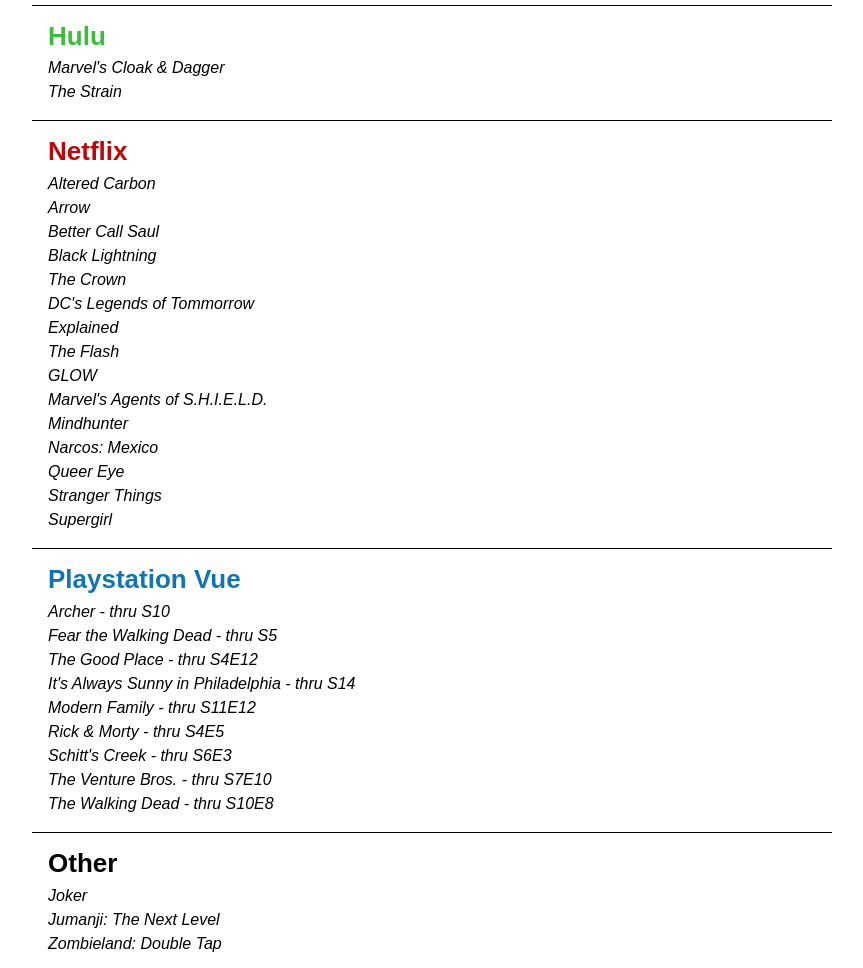
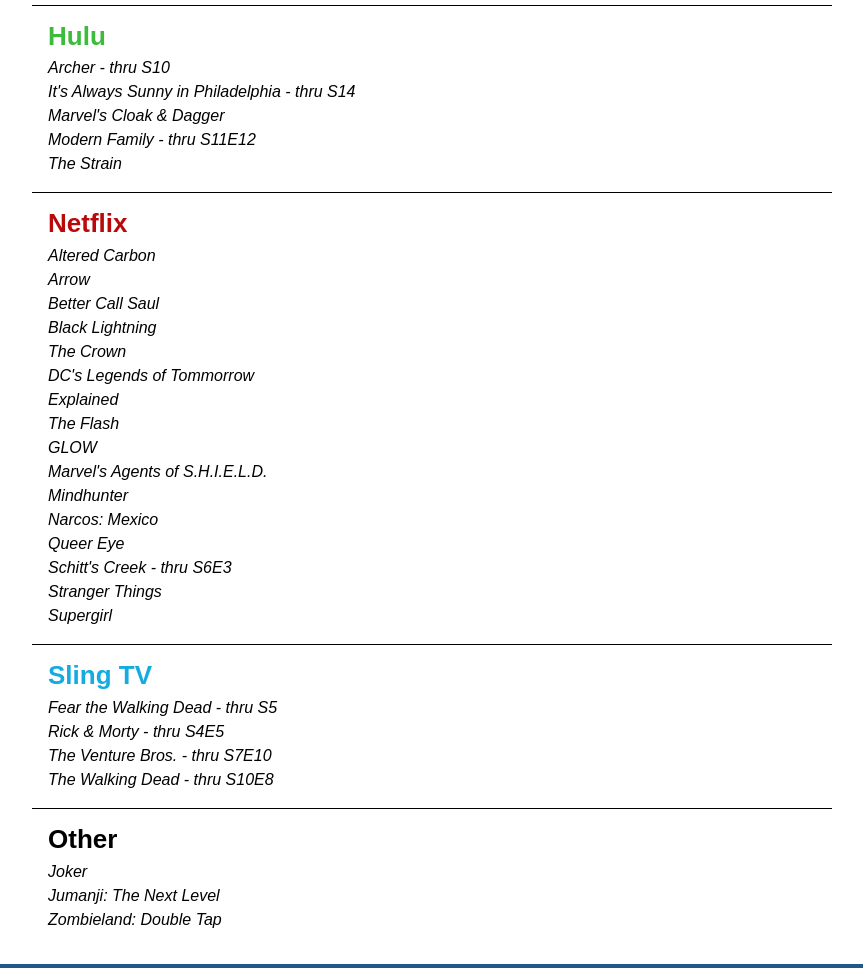
Before and after one commit to DanBuda11/tvlist, a plain HTML site: page index.html in a window 1280 px wide. Shown: the part 1000-1968 px from the top of the page, without its empty margins (208-1071 px from the left). Drawn offline with nearby package versions, Linux system fonts and the light colour scheme.

Commit message:
updated per slingtv/psvue

```diff
--- a/main.css
+++ b/main.css
@@ -86,8 +86,8 @@
   color: #0e6aa8;
 }
 
-.vue {
-  color: #1275b0;
+.slingtv {
+  color: #14abe0;
 }
 
 .disneyplus {
--- a/main.js
+++ b/main.js
@@ -73,7 +73,7 @@
   {
     name: 'Hulu',
     class: 'hulu',
-    shows: ['The Strain', 'Marvel\'s Cloak & Dagger',],
+    shows: ['The Strain', 'Marvel\'s Cloak & Dagger', 'Archer - thru S10', 'It\'s Always Sunny in Philadelphia - thru S14', 'Modern Family - thru S11E12',],
   },
   {
     name: 'Netflix',
@@ -94,24 +94,19 @@
       'Mindhunter',
       'The Crown',
       'Explained',
+      "Schitt's Creek - thru S6E3",
     ],
   },
   {
-    name: 'Playstation Vue',
-    class: 'vue',
+    name: 'Sling TV',
+    class: 'slingtv',
     shows: [
-      'Modern Family - thru S11E12',
+      'Fear the Walking Dead - thru S5',
       'Rick & Morty - thru S4E5',
-      'Fear the Walking Dead - thru S5',
-      "It's Always Sunny in Philadelphia - thru S14",
-      "Schitt's Creek - thru S6E3",
-      'Archer - thru S10',
+      'The Venture Bros. - thru S7E10',
       'The Walking Dead - thru S10E8',
-      'The Venture Bros. - thru S7E10',
-      'The Good Place - thru S4E12',
-    ],
+    ]
   },
-
   {
     name: 'Other',
     class: 'other',
```
